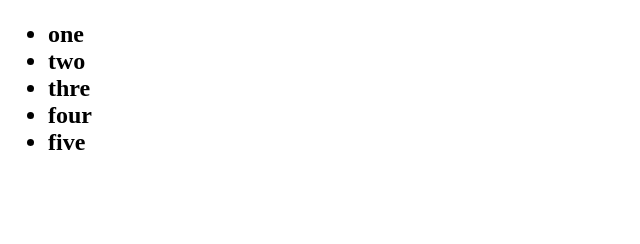
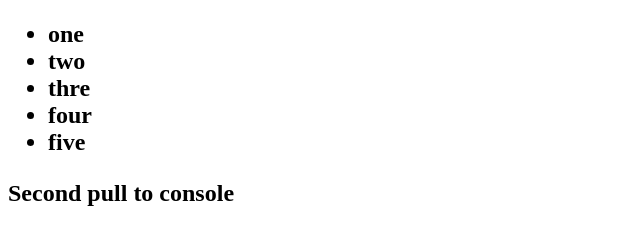
Before and after one commit to kio22x/my-first-repository, a plain HTML site: page index.html in a window 1280 px wide. Shown: the part 110-354 px from the top of the page, without its empty margins (0-640 px from the left). Drawn offline with Linux system fonts and the light colour scheme.

Commit message:
Update index.html
second pull

```diff
--- a/index.html
+++ b/index.html
@@ -16,5 +16,6 @@
         <li>four</li>
         <li>five</li>
       </ul>
+      <p>Second pull to console</p>
 </body>
 </html>
```
